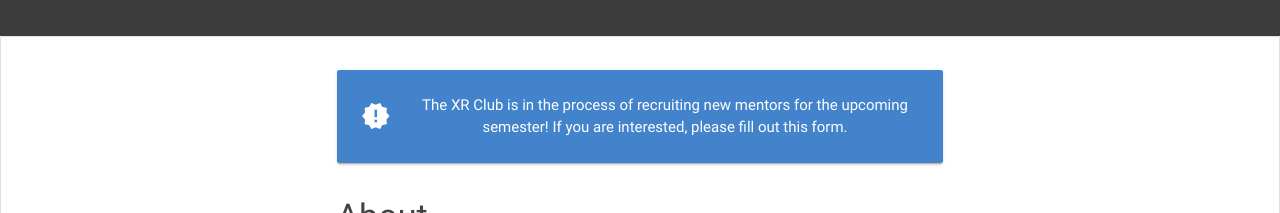
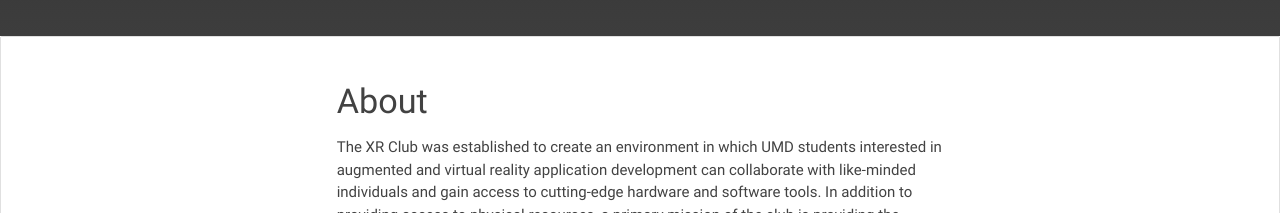
Before and after one commit to umdxrclub/xrc-prev-website, a React (Create React App) app: page / in a window 1280 px wide. Shown: the part 369-582 px from the top of the page. Built offline with nearby package versions, Linux system fonts and the light colour scheme.

Commit message:
Update XR_CONSTANTS.js

```diff
--- a/src/XR_CONSTANTS.js
+++ b/src/XR_CONSTANTS.js
@@ -6,11 +6,6 @@
 module.exports = Object.freeze({
 
 	FLASH_ITEMS : [
-		{
-			'message' : 'The XR Club is in the process of recruiting new mentors for the upcoming semester! ' +
-			'If you are interested, please fill out this form.',
-			'url' : 'https://forms.gle/FYY1rL23bHnmkVb26',
-		},
 	],
 
 	SLACK_STR : 'https://join.slack.com/t/xr-club/shared_invite/enQtNDQ0NTMyODAwMDUyLWUyYmUzNWU3OGNjNDY2ZWNlMTlhYW' +
```
